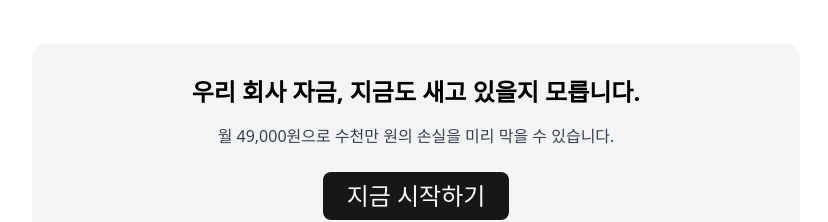
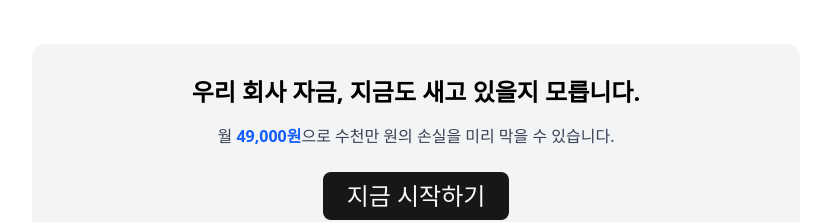
Before and after one commit to MontyCoder0701/gotchoo-landing, a Next.js app: page / in a window 1280 px wide. Shown: the part 2180-2402 px from the top of the page, without its empty margins (224-1052 px from the left). Built offline with nearby package versions, Linux system fonts and the light colour scheme.

Commit message:
fix: 가격 안내

```diff
--- a/app/page.tsx
+++ b/app/page.tsx
@@ -213,7 +213,16 @@
             우리 회사 자금, 지금도 새고 있을지 모릅니다.
           </h2>
           <p className="text-sm sm:text-base text-gray-700 dark:text-gray-300 mb-6">
-            월 49,000원으로 수천만 원의 손실을 미리 막을 수 있습니다.
+            월{" "}
+            <a
+              className="text-blue-600 font-semibold"
+              href="https://www.gotchoo.net/guide/03_fare_n.htm?smenu=sub2&stitle=subtitle2_3"
+              target="_blank"
+              rel="noopener noreferrer"
+            >
+              49,000원
+            </a>
+            으로 수천만 원의 손실을 미리 막을 수 있습니다.
           </p>
 
           <Button className="p-6 sm:w-fit w-full max-w-3xl text-xl sm:text-2xl font-medium">
```
